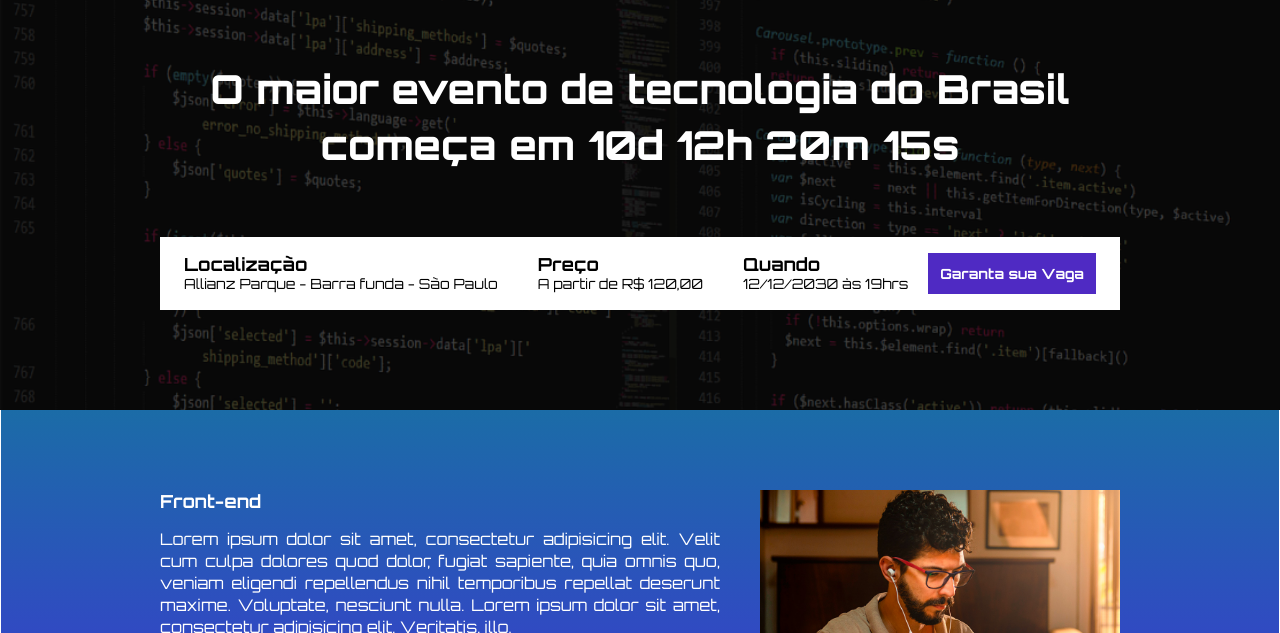
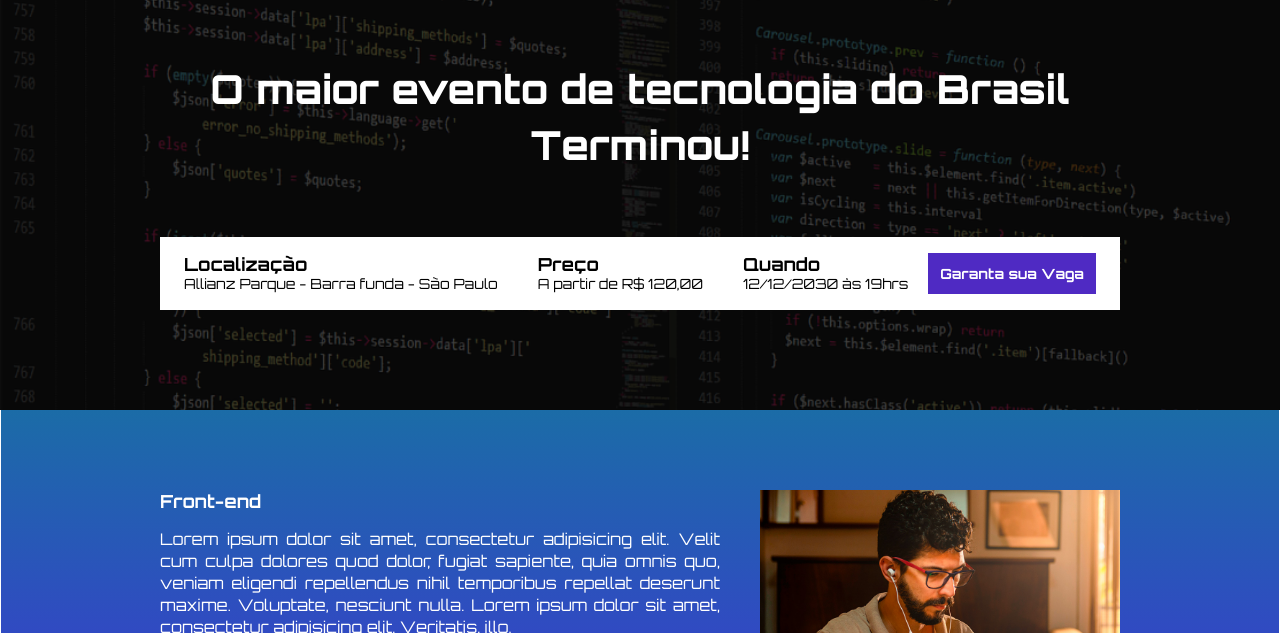
Before and after one commit to Nilson-Nascimento/landing_page_ebac, a website built with Parcel: page src/index.html in a window 1280 px wide. Shown: the part 167-800 px from the top of the page. Built offline with nearby package versions, Linux system fonts and the light colour scheme.

Commit message:
Lading Page done

```diff
--- a/src/index.html
+++ b/src/index.html
@@ -17,7 +17,7 @@
         <!-- HERO -->
         <div class="container">
             <img class="hero__logo" src="./images/ebac_logo.svg" alt="Logo EBAC">
-            <p class="hero__text">O maior evento de tecnologia do Brasil começa em 10d 12h 20m 15s</p>
+            <p class="hero__text">O maior evento de tecnologia do Brasil <span id="counter"></span> </p>
             <div class="infos-bar">
                 <ul class="infos-bar__infos">
                     <li class="infos-bar__infos__item">
--- a/src/script/main.js
+++ b/src/script/main.js
@@ -1,11 +1,71 @@
 
 const carregamento = window.onload = function(){
     console.log("Olá Parcel")
-    console.log(carregamento)
+    // console.log(carregamento)
 
     AOS.init();
 
+
 }
+const stop = '00:00:00'
+const timeEvent = new Date("Mon May 28 2025 22:47:26")
+const timeStampEvent = timeEvent.getTime()
+// console.log(timeStampEvent + " timeStampEvent")
+
+const counterHours = setInterval(function(){
+    const now = new Date()
+    const timeStampNow = now.getTime()
+    // console.log(timeStampNow + " timeStampNow")
+
+    const targetToEvent = timeStampEvent - timeStampNow
+    console.log(targetToEvent + " targetToEvent")
+
+    const targetDayEvent = Math.floor( targetToEvent / (1000 * 60 * 60 * 24))
+    const targetHoursEvent = String(Math.floor((targetToEvent % (1000 * 60 * 60 * 24)) / (1000 * 60 * 60))).padStart(2, "0")
+    const targetMinutesEvent = String(Math.floor(targetToEvent % (1000 * 60 * 60) / (1000 * 60))).padStart(2, "0")
+    const targetSecondsEvent = String(Math.floor(targetToEvent % (1000 * 60) / 1000)).padStart(2, "0")
+
+    // console.log(targetDayEvent + " dias")
+
+    const counterDown = targetDayEvent + " Dias " + targetHoursEvent + ":" + targetMinutesEvent + ":" + targetSecondsEvent
+
+    document.getElementById('counter').innerHTML = "começa em " + `${counterDown}`
+
+    if (targetToEvent < 0) {
+        clearInterval(counterHours)
+        document.getElementById('counter').innerHTML = "Terminou!"
+    }
+
+
+    }, 1000)
+
+// #####################################################################################################
+// const timeEventHours = String(timeEvent.getHours()).padStart(2, "0")
+// const timeEventMinutes = String(timeEvent.getMinutes()).padStart(2, "0")
+// const timeEventSeconds = String(timeEvent.getSeconds()).padStart(2, "0")
+
+// const counter = setInterval(function(){
+//     const timeNow = new Date()
+//     const conterHours = String(timeNow.getHours()).padStart(2, "0")
+//     const counterMinutes = String(timeNow.getMinutes()).padStart(2, "0" )
+//     const counterSeconds = String(timeNow.getSeconds()).padStart(2, "0");
+//     // parseFloat(timeNow.getSeconds().padStart(2,'0'))
+
+//     const counterHoursDown = timeEventHours - conterHours
+//     const counterMinutesDown = timeEventMinutes - counterMinutes
+//     const counterSecondsDown = timeEventSeconds - counterSeconds
+
+//     const counterDown = String(counterHoursDown).padStart(2, "0") + ":" + String(counterMinutesDown).padStart(2, "0") + ":" + String(counterSecondsDown).padStart(2, "0")
+
+//     console.log(counterDown)
+
+//     document.getElementById('counter').innerHTML = `${counterDown}`
+
+// }, 1000)
+
+
+
+
 
 // ##############################################################
 // Função para monitorar o carregamento da página
```
Also changed, not shown: dist/index.html, dist/script/main.js, 3 other files.
